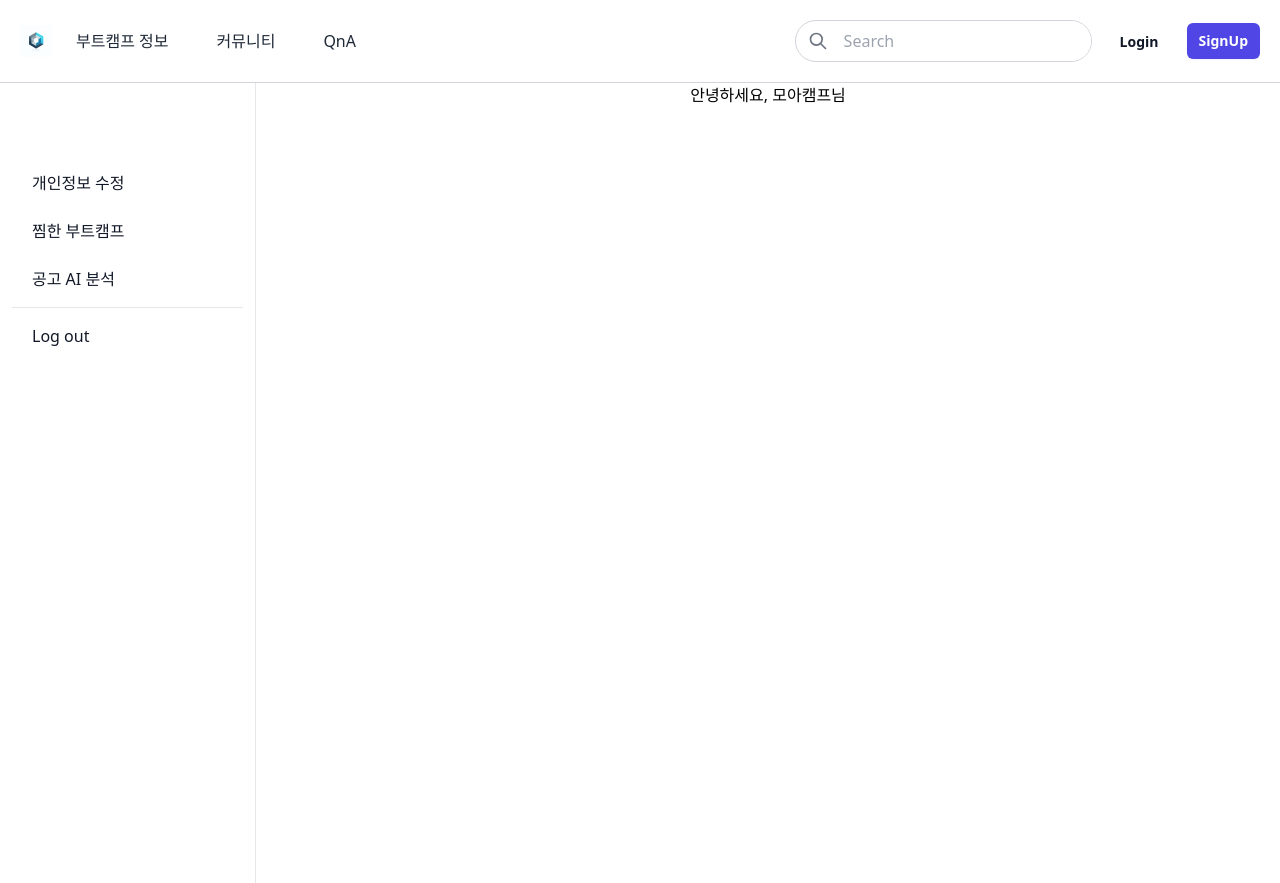
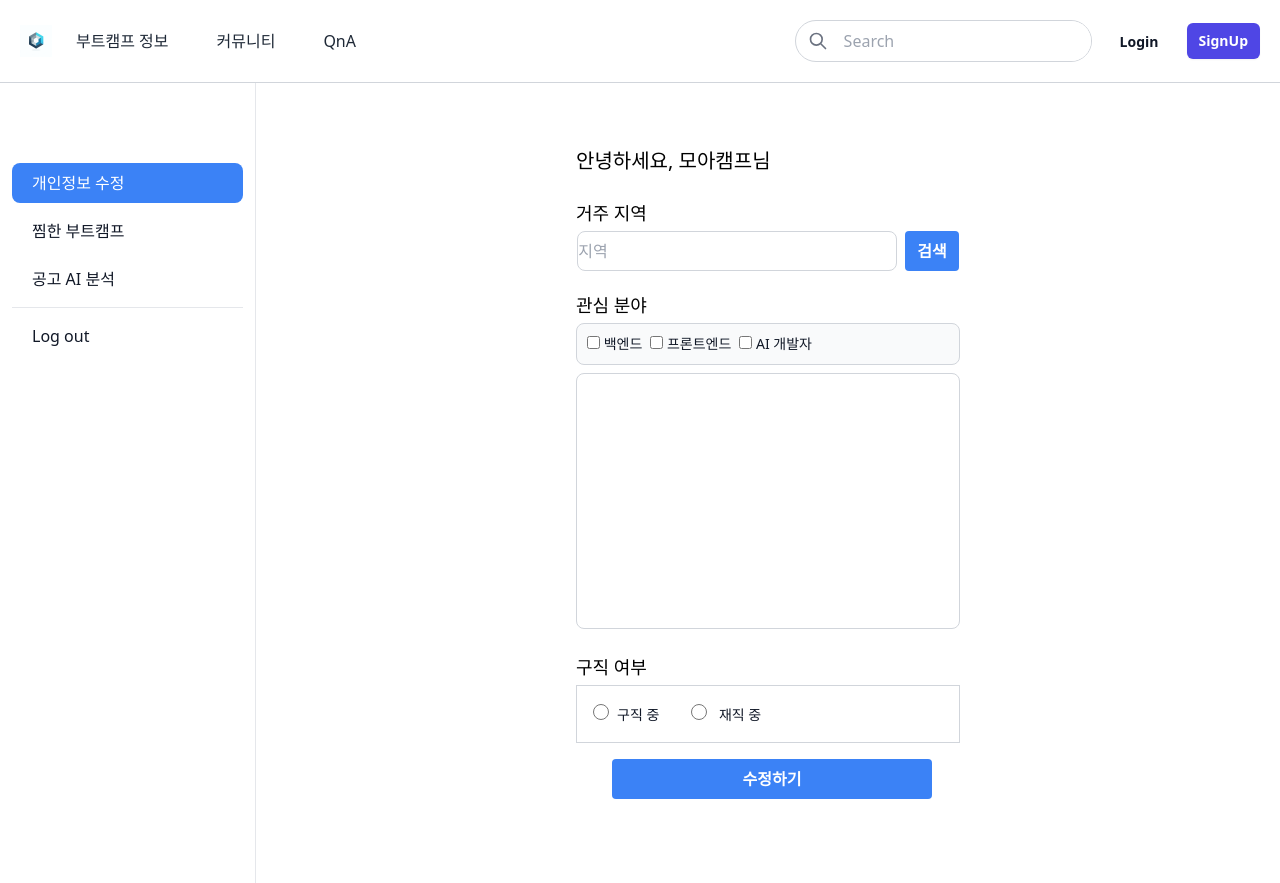
Before and after one commit to AI-x-optional/FE, a Next.js app: page /generalMypage in a window 1280 px wide. Before the commit the page ends 800 px from the top, so only its background shows below. Built offline with nearby package versions, Linux system fonts and the light colour scheme.

Commit message:
회원정보 수정 페이지 UI 제작

```diff
--- a/app/generalMypage/_components/layouts/sidebar.js
+++ b/app/generalMypage/_components/layouts/sidebar.js
@@ -4,21 +4,21 @@ const sideBar = () => {
 
     return (
         <>
-            <div id="logo-sidebar" className="fixed left-0 z-40 w-64 h-screen pt-20 transition-transform -translate-x-full bg-white border-r border-gray-200 sm:translate-x-0 dark:bg-gray-800 dark:border-gray-700" aria-label="Sidebar">
+            <div id="logo-sidebar" className="absolute left-0 z-40 w-64 h-screen pt-20 transition-transform -translate-x-full bg-white border-r border-gray-200 sm:translate-x-0 dark:bg-gray-800 dark:border-gray-700" aria-label="Sidebar">
                 <div className="h-full px-3 pb-4 overflow-y-auto bg-white dark:bg-gray-800">
                     <ul className="space-y-2 font-medium">
                         <li>
-                            <a href="#" className="flex items-center p-2 text-gray-900 rounded-lg dark:text-white hover:bg-gray-100 dark:hover:bg-gray-700 group">
+                            <a href="#" className="flex items-center p-2 rounded-lg dark:text-white hover:bg-gray-200 hover:text-gray-900 dark:hover:bg-gray-700 group bg-blue-500 text-white">
                                 <span className="ms-3">개인정보 수정</span>
                             </a>
                         </li>
                         <li>
-                            <a href="#" className="flex items-center p-2 text-gray-900 rounded-lg dark:text-white hover:bg-gray-100 dark:hover:bg-gray-700 group">
+                            <a href="#" className="flex items-center p-2 text-gray-900 rounded-lg dark:text-white hover:bg-gray-200 dark:hover:bg-gray-700 group">
                                 <span className="flex-1 ms-3 whitespace-nowrap">찜한 부트캠프</span>
                             </a>
                         </li>
                         <li>
-                            <a href="#" className="flex items-center p-2 text-gray-900 rounded-lg dark:text-white hover:bg-gray-100 dark:hover:bg-gray-700 group">
+                            <a href="#" className="flex items-center p-2 text-gray-900 rounded-lg dark:text-white hover:bg-gray-200 dark:hover:bg-gray-700 group">
                                 <span className="flex-1 ms-3 whitespace-nowrap">공고 AI 분석</span>
                             </a>
                         </li>
--- /dev/null
+++ b/app/generalMypage/_components/mypageModal.js
@@ -0,0 +1,67 @@
+export default function MypageModal(props) {
+
+    const {onClickModal} = props;
+
+    return (
+        <div onClick={onClickModal} className="pl-64 h-screen w-full fixed left-0 top-0 flex justify-center items-center text-center">
+            <div onClick={(e) => e.stopPropagation()} className="bg-white rounded border-gray-300 border w-10/12 md:w-1/3">
+                <div className="flex border-b-2">
+                    <div className="p-2 align-middle font-bold w-full pl-7"> 지역 선택 </div>
+                        <button onClick={onClickModal} className="pr-4 float-end text-gray-400 text-lg align-middle">x</button>
+                </div>
+                <div className="flex">
+                    <div className="flex-1 border-r-2 border-b-2"> 시/도 </div>
+                    <div className="flex-1 border-b-2"> 시/군/구 </div>
+                </div>
+                {/* 시/도, 시/군/구 목록 open API 사용 */}
+                <div className="flex">
+                    <div className="flex-1 overflow-scroll h-96 overflow-x-hidden text-left p-3">
+                        <div>서울</div>
+                        <div>서울</div>
+                        <div>서울</div>
+                        <div>서울</div>
+                        <div>서울</div>
+                        <div>서울</div>
+                        <div>서울</div>
+                        <div>서울</div>
+                        <div>서울</div>
+                        <div>서울</div>
+                        <div>서울</div>
+                        <div>서울</div>
+                        <div>서울</div>
+                        <div>서울</div>
+                        <div>서울</div>
+                        <div>서울</div>
+                        <div>서울</div>
+                        <div>서울</div>
+                        <div>서울</div>
+                    </div>
+                    <div className="flex-1 overflow-scroll h-96 overflow-x-hidden text-left p-3">
+                        <div>강남구</div>
+                        <div>강남구</div>
+                        <div>강남구</div>
+                        <div>강남구</div>
+                        <div>강남구</div>
+                        <div>강남구</div>
+                        <div>강남구</div>
+                        <div>강남구</div>
+                        <div>강남구</div>
+                        <div>강남구</div>
+                        <div>강남구</div>
+                        <div>강남구</div>
+                        <div>강남구</div>
+                        <div>강남구</div>
+                        <div>강남구</div>
+                        <div>강남구</div>
+                        <div>강남구</div>
+                        <div>강남구</div>
+                        <div>강남구</div>
+                        <div>강남구</div>
+                        <div>강남구</div>
+                    </div>
+                </div>
+                <button onClick={onClickModal} className="bg-blue-500 hover:bg-blue-700 text-white w-full p-2"> 선택 </button>
+            </div>
+        </div>
+    );
+}
--- /dev/null
+++ b/app/generalMypage/_components/mypageSearchBtn.js
@@ -0,0 +1,20 @@
+"use client"
+
+import { useState } from "react";
+import MypageModal from "./mypageModal.js";
+
+export default function MypageSearchBtn() {
+
+    const [isShow, setIsShow] = useState(false);
+
+    const onClickModal = () => {
+        setIsShow(!isShow);
+    }
+
+    return (
+        <>
+            <button onClick={onClickModal} className="bg-blue-500 hover:bg-blue-700 text-white font-bold py-2 px-3 rounded ml-2"> 검색 </button>
+            {isShow && <MypageModal onClickModal={onClickModal}/>}
+        </>
+    );
+}
--- a/app/generalMypage/page.js
+++ b/app/generalMypage/page.js
@@ -1,13 +1,86 @@
+"use client"
+
 import Sidebar from "./_components/layouts/sidebar.js"
+import MypageSearchBtn from "./_components/mypageSearchBtn.js"
+import { useState } from "react";
 
 export default function generalMypage() {
+
+        const [interestsv, setInterestsv] = useState([]);
+
+        const CheckboxValue = () => {
+
+            // document 사용 위한 조건문
+            if (typeof document !== "undefined") {
+
+                let location;
+                location = document.location;
+
+                // 체크된 목록 가져오기
+                const query = 'input[name="interests"]:checked';
+                const selectedEls = document.querySelectorAll(query);
+
+                // 선택된 목록에서 value 찾기
+                const values = [];
+
+                // values 배열 안에 선택된 값 넣기
+                selectedEls.forEach((e) => {
+                    values.push(' ' + e.value);
+                });
+
+                setInterestsv(values)
+            }
+        }
 
     return (
         <>
             <Sidebar/>
             <div className="pl-64 grid">
-                <div className="justify-self-center">
-                    <p className="">안녕하세요, 모아캠프님</p>
+                <div className="justify-self-center pt-16">
+                    <p className="text-xl pb-6">안녕하세요, 모아캠프님</p>
+                    <div className="text-lg font-light pb-1 justify-self-center w-96"> 거주 지역 </div>
+                    <div className="flex justify-self-center">
+                        <input type="text" placeholder="지역" className="w-80 rounded-lg border border-gray-300" />
+                        <MypageSearchBtn/>
+                    </div>
+                    <div className="justify-self-center w-96 pt-5">
+                        <div className="text-lg font-light pb-1"> 관심 분야 </div>
+                    </div>
+                    {/* 관심 분야 목록 백엔드 구현 필요 */}
+                    <div className="flex flex-wrap justify-self-center w-96 bg-gray-50 border border-gray-300 text-gray-900 mb-2 text-sm rounded-lg focus:ring-blue-500 focus:border-blue-500 p-2.5 dark:bg-gray-700 dark:border-gray-600 dark:placeholder-gray-400 dark:text-white dark:focus:ring-blue-500 dark:focus:border-blue-500">
+                        <div className="mr-2">
+                            <input type="checkbox" name="interests" value="백엔드" onClick={CheckboxValue}/> 백엔드
+                        </div>
+                        <div className="mr-2">
+                            <input type="checkbox" name="interests" value="프론트엔드" onClick={CheckboxValue}/> 프론트엔드
+                        </div>
+                        <div className="mr-2">
+                            <input type="checkbox" name="interests" value="AI 개발자" onClick={CheckboxValue}/> AI 개발자
+                        </div>
+                    </div>
+                    <div className="justify-self-center">
+                        <div className="overflow-auto bg-white w-96 h-64 rounded-lg p-2 border border-gray-300">
+                            {interestsv.map(item =>
+                                <div key={item} className="flex flex-wrap text-sm p-2 bg-white border border-gray-200 rounded-lg shadow dark:bg-gray-800 dark:border-gray-700">
+                                    {item}
+                                </div>
+                            )}
+                        </div>
+                    </div>
+                    <div className="text-lg font-light pt-6 pb-1 justify-self-center w-96"> 구직 여부 </div>
+                    <div className="flex items-center mb-4 bg-white border border-gray-300 w-96 justify-self-center">
+                        <div className="p-2 m-2">
+                            <input id="default-radio-1" type="radio" value="nonworking" name="default-radio" className="w-4 h-4 text-blue-600 bg-gray-100 border-gray-300 focus:ring-blue-500 dark:focus:ring-blue-600 dark:ring-offset-gray-800 focus:ring-2 dark:bg-gray-700 dark:border-gray-600"/>
+                            <label htmlFor="default-radio-1" className="ms-2 text-sm font-medium text-gray-900 dark:text-gray-300">구직 중 </label>
+                        </div>
+                        <div className="p-2 m-2">
+                            <input id="default-radio-1" type="radio" value="working" name="default-radio" className="w-4 h-4 text-blue-600 bg-gray-100 border-gray-300 focus:ring-blue-500 dark:focus:ring-blue-600 dark:ring-offset-gray-800 focus:ring-2 dark:bg-gray-700 dark:border-gray-600"/>
+                            <label htmlFor="default-radio-1" className="ms-2 text-sm font-medium text-gray-900 dark:text-gray-300"> 재직 중 </label>
+                        </div>
+                    </div>
+                    <div className="text-center">
+                        <button className="w-80 bg-blue-500 hover:bg-blue-700 text-white font-bold py-2 px-3 rounded ml-2 justify-self-center"> 수정하기 </button>
+                    </div>
                 </div>
             </div>
         </>
```
